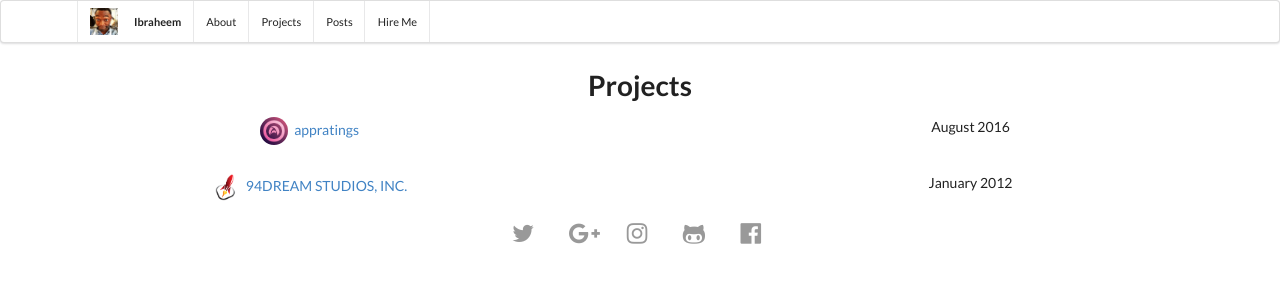
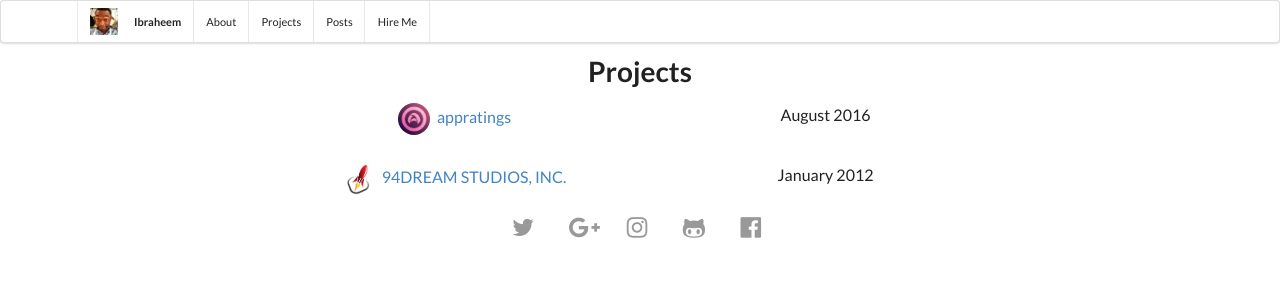
Before and after one commit to ibraheem4/ibraheem4.github.io, a Jekyll site: the page built from _pages/projects.html, in a window 1280 px wide. Shown: the top 300 px of the page. Built offline with Jekyll 4.4.1, drawn with Linux system fonts in a browser that asks for light colours; nearby versions of some CDN libraries; some web fonts are replaced; library files that are not in the unit come from our copies.

Commit message:
projects, fonts

```diff
--- a/_includes/_fonts.html
+++ b/_includes/_fonts.html
@@ -1 +1 @@
-<link href="https://fonts.googleapis.com/css?family=Permanent+Marker" rel="stylesheet">
+<link href="https://fonts.googleapis.com/css?family=Permanent+Marker|Dr+Sugiyama" rel="stylesheet">
--- a/_pages/projects.html
+++ b/_pages/projects.html
@@ -3,6 +3,7 @@
 title: Projects
 permalink: /projects/
 ---
+<div class="ui text container">
   <h1 class="ui center aligned header">Projects</h1>
   <div class="ui two column stackable relaxed grid">
     <div class="center aligned column">
@@ -24,3 +25,4 @@
       January 2012
     </div>
   </div>
+</div>
--- a/assets/css/style.css
+++ b/assets/css/style.css
@@ -6,6 +6,8 @@
 
 .PermanentMarker {
   font-family: 'Permanent Marker', cursive;
-  font-weight: normal;
-  font-style: normal;
 }
+
+.DrSugiyama {
+  font-family: 'Dr Sugiyama', cursive;
+}
```
Also changed, not shown: 1 other file. Lines whose indentation alone changed are shown as unchanged.
